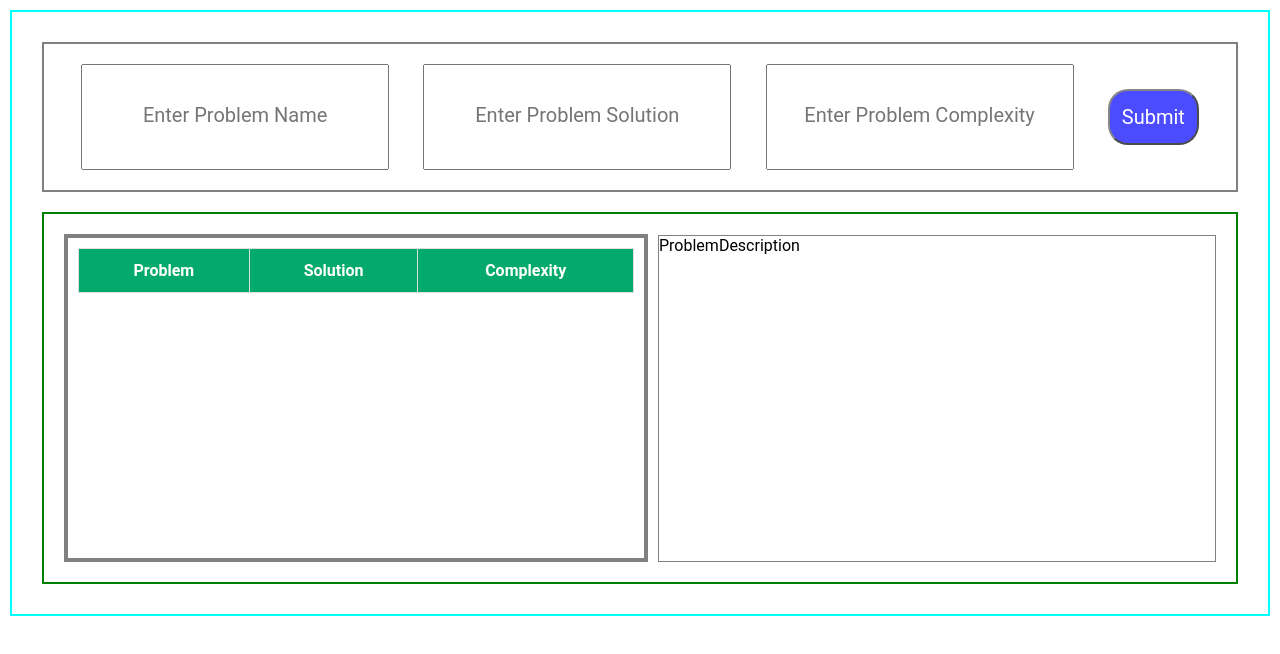
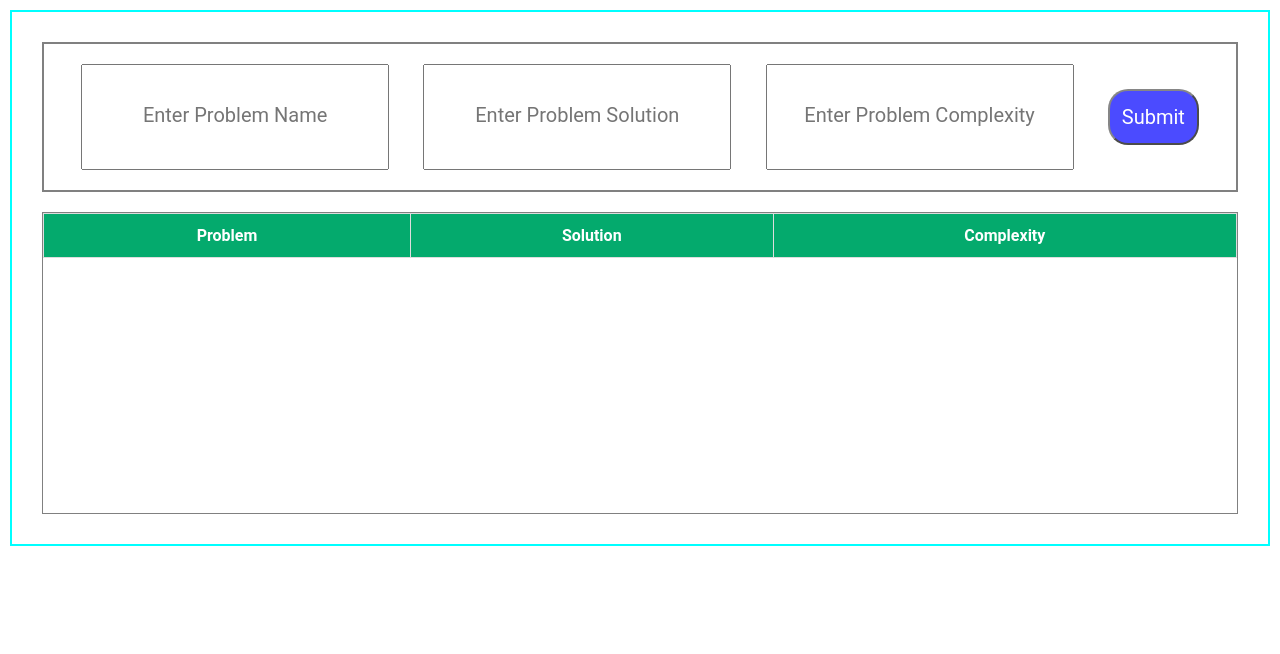
Before and after one commit to saranyavinjarapu/Leetcode150, a React (Create React App) app: page / in a window 1280 px wide. Shown: the top 654 px of the page. Built offline with nearby package versions, Linux system fonts and the light colour scheme.

Commit message:
readjusted css for problem table

```diff
--- a/src/components/Problems/Problems.js
+++ b/src/components/Problems/Problems.js
@@ -1,15 +1,9 @@
 import React from "react";
 import styles from "./Problems.module.css";
 import ProblemsList from "./ProblemsList";
-import ProblemDescription from "./ProblemDescription";
 
 const Problems = () => {
-  return (
-    <div className={styles.Problems}>
-      <ProblemsList></ProblemsList>
-      <ProblemDescription></ProblemDescription>
-    </div>
-  );
+  return <ProblemsList></ProblemsList>;
 };
 
 export default Problems;
--- a/src/components/Problems/Problems.module.css
+++ b/src/components/Problems/Problems.module.css
@@ -1,16 +1,10 @@
-.Problems {
-  border: 2px solid green;
-  margin: 10px;
-  padding: 20px;
-  display: flex;
-}
 .ProblemListContainer {
   display: flex;
   flex: 1;
-  border: 4px solid grey;
-  padding: 10px;
+  border: 1px solid grey;
   overflow-y: scroll;
-  height: 300px;
+  min-height: 300px;
+  margin: 10px;
 }
 
 .ProblemsList {
@@ -58,11 +52,3 @@ button {
   font-size: 14px;
   opacity: 70%;
 }
-
-.problemDescriptionContainer {
-  border: 1px solid gray;
-  flex: 1;
-  margin-left: 10px;
-  min-height: 170px;
-  height: 325px;
-}
```
